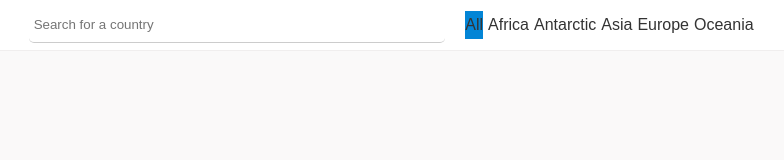
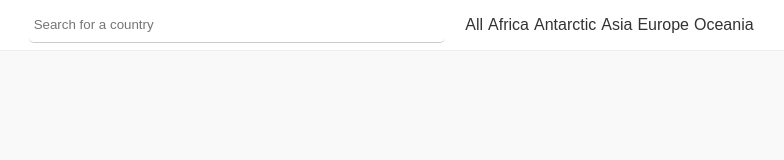
Before and after one commit to pbokolo/Countries, a React (Create React App) app: page / in a window 1280 px wide. Shown: the top 160 px of the page, without its empty margins (403-1187 px from the left). Built offline with nearby package versions, Linux system fonts and the light colour scheme.

Commit message:
Handling selection of regions in the menu to show countries from the same region(ex:Africa)

```diff
--- a/src/controller/countries.js
+++ b/src/controller/countries.js
@@ -5,6 +5,24 @@ const fetchCountry = async (name = "DR Congo") => {
   const result = await axios.get(`${API}/name/${name}`);
   if (!result) throw new Error(`Country ${name} not found`);
   const [data] = result.data;
+  return data;
+};
+
+const fetchRegion = async (region) => {
+  const result = await axios.get(`${API}/region/${region}`);
+  if (!result) throw new Error(`Country not found`);
+  let { data } = result;
+  data = data.sort((a, b) => {
+    const nameA = a.name.common.toUpperCase(); // ignore upper and lowercase
+    const nameB = b.name.common.toUpperCase(); // ignore upper and lowercase
+    if (nameA < nameB) {
+      return -1;
+    }
+    if (nameA > nameB) {
+      return 1;
+    }
+    return 0;
+  });
   return data;
 };
 
@@ -26,4 +44,4 @@ const fetchAll = async () => {
   return data;
 };
 
-export { fetchCountry, fetchAll };
+export { fetchCountry, fetchAll, fetchRegion };
--- a/src/ui/components/AppBar.js
+++ b/src/ui/components/AppBar.js
@@ -3,11 +3,11 @@ import React from "react";
 import SearchForm from "./SearchForm";
 import NavMenu from "./NavMenu";
 
-export default function AppBar({ error, submitHandler }) {
+export default function AppBar({ error, submitHandler, menuClickHandler }) {
   return (
     <div className={"app__bar"}>
       <SearchForm error={error} submitHandler={submitHandler} />
-      <NavMenu />
+      <NavMenu clickHandler={menuClickHandler} />
     </div>
   );
 }
--- a/src/ui/components/NavMenu.js
+++ b/src/ui/components/NavMenu.js
@@ -1,15 +1,15 @@
 import React from "react";
 
-export default function NavMenu() {
+export default function NavMenu({ clickHandler }) {
+  const regions = ["All", "Africa", "Antarctic", "Asia", "Europe", "Oceania"];
   return (
     <div className="nav">
-      <ul className="nav__list">
-        <li className="nav__list-item nav__list-item--active">All</li>
-        <li className="nav__list-item">Africa</li>
-        <li className="nav__list-item">Antarctic</li>
-        <li className="nav__list-item">Asia</li>
-        <li className="nav__list-item">Europe</li>
-        <li className="nav__list-item">Oceania</li>
+      <ul className="nav__list" onClick={clickHandler}>
+        {regions.map((region, index) => (
+          <li key={index} className={`nav__list-item`} value={region}>
+            {region}
+          </li>
+        ))}
       </ul>
     </div>
   );
--- a/src/ui/pages/Home.js
+++ b/src/ui/pages/Home.js
@@ -1,6 +1,10 @@
 import React, { useState } from "react";
 
-import { fetchAll, fetchCountry } from "../../controller/countries";
+import {
+  fetchAll,
+  fetchCountry,
+  fetchRegion,
+} from "../../controller/countries";
 import { LocateBtn, CountryContainer, AppBar } from "../components";
 
 export default function Home() {
@@ -22,9 +26,25 @@ export default function Home() {
       setError(error.response.data.message);
     }
   };
+
+  const handleMenuClick = async (e) => {
+    const [textContent] = e.target.childNodes;
+    const { data } = textContent;
+    if (data.toLowerCase() === "all") {
+      getAll();
+      return;
+    }
+
+    const counts = await fetchRegion(data.toLowerCase());
+    setCountries(counts);
+  };
   return (
     <div className="page page__home">
-      <AppBar error={error} submitHandler={handleSearch} />
+      <AppBar
+        error={error}
+        submitHandler={handleSearch}
+        menuClickHandler={handleMenuClick}
+      />
       <div className="content">
         <CountryContainer countries={countries} />
       </div>
```
